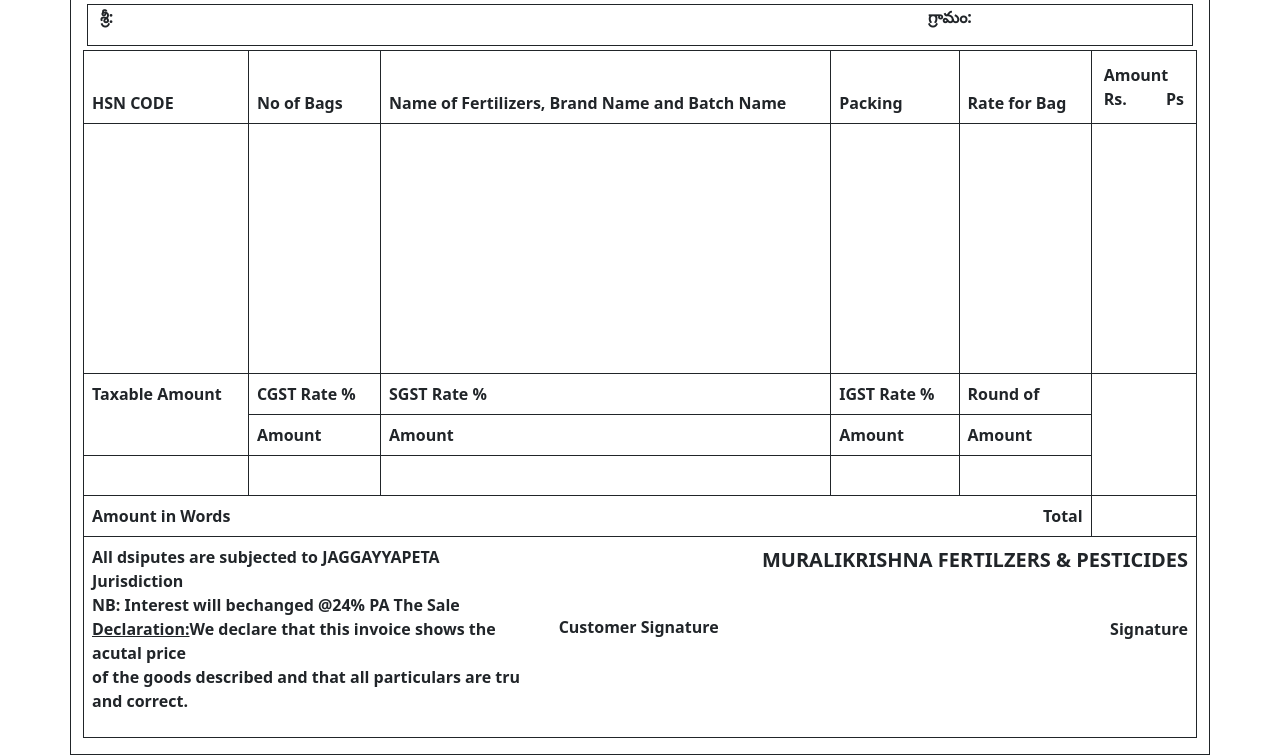
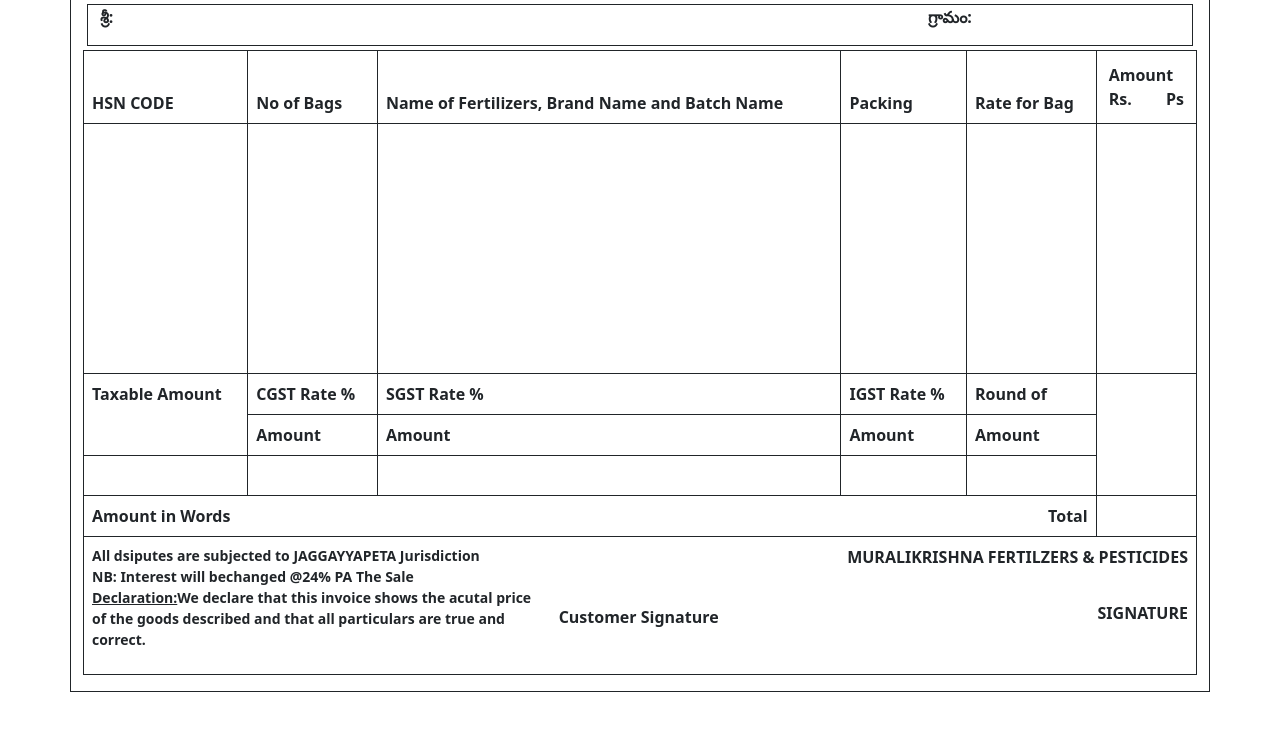
Before and after one commit to Santhamani/billpage_template, a plain HTML site: page index.html in a window 1280 px wide. Shown: the part 225-980 px from the top of the page. After the commit the page ends 917 px from the top, so only its background shows below. Drawn offline with nearby package versions, Linux system fonts and the light colour scheme.

Commit message:
change in footer

```diff
--- a/css/styles.css
+++ b/css/styles.css
@@ -3,7 +3,7 @@
 h1{
 	color: blue;
 }
-.bank-details, .shop-address, .shop-details{
+.bank-details, .shop-address, .shop-details, .footer-declaration{
 	font-size: 14px;
 }
 .detail-td{
@@ -23,5 +23,8 @@
      opacity: 1;
  }
  .sign{
- 	margin-top: 70px;
+ 	margin-top: 60px;
  }
+ .footer-org-name{
+ 	font-size: 16px;
+ }
--- a/index.html
+++ b/index.html
@@ -129,16 +129,16 @@
 	  						<tr>
 	  							<td colspan="6">
 	  								<div class="row fw-bold">
-	  									<div class="col-5"><p>
+	  									<div class="col-5"><p class="footer-declaration">
 	  									All dsiputes are subjected to JAGGAYYAPETA Jurisdiction<br />
 	  									NB: Interest will bechanged @24% PA The Sale<br />
 	  									<u>Declaration:</u>We declare that this invoice shows the acutal price <br />
-	  									of the goods described and that all particulars are tru and correct.&nbsp;&nbsp;&nbsp;
+	  									of the goods described and that all particulars are true and correct.</p>
 	  									</div>
 	  									<div class="col-2 fs-6 align-text-bottom sign">Customer Signature</div>
-	  									<div class="col-5">
-	  										<span class="fs-5 text-uppercase text-end float-end">Muralikrishna Fertilzers &amp; Pesticides</span><br /><br /><br />
-	  										<span class="float-end fw-bold">Signature</span>
+	  									<div class="col-5 text-uppercase text-end float-end footer-org-name">
+	  										Muralikrishna Fertilzers &amp; Pesticides<br /><br />
+	  										<span class="float-end fw-bold mt-2">Signature</span>
 	  									</div>
 	  								</div>
 
```
